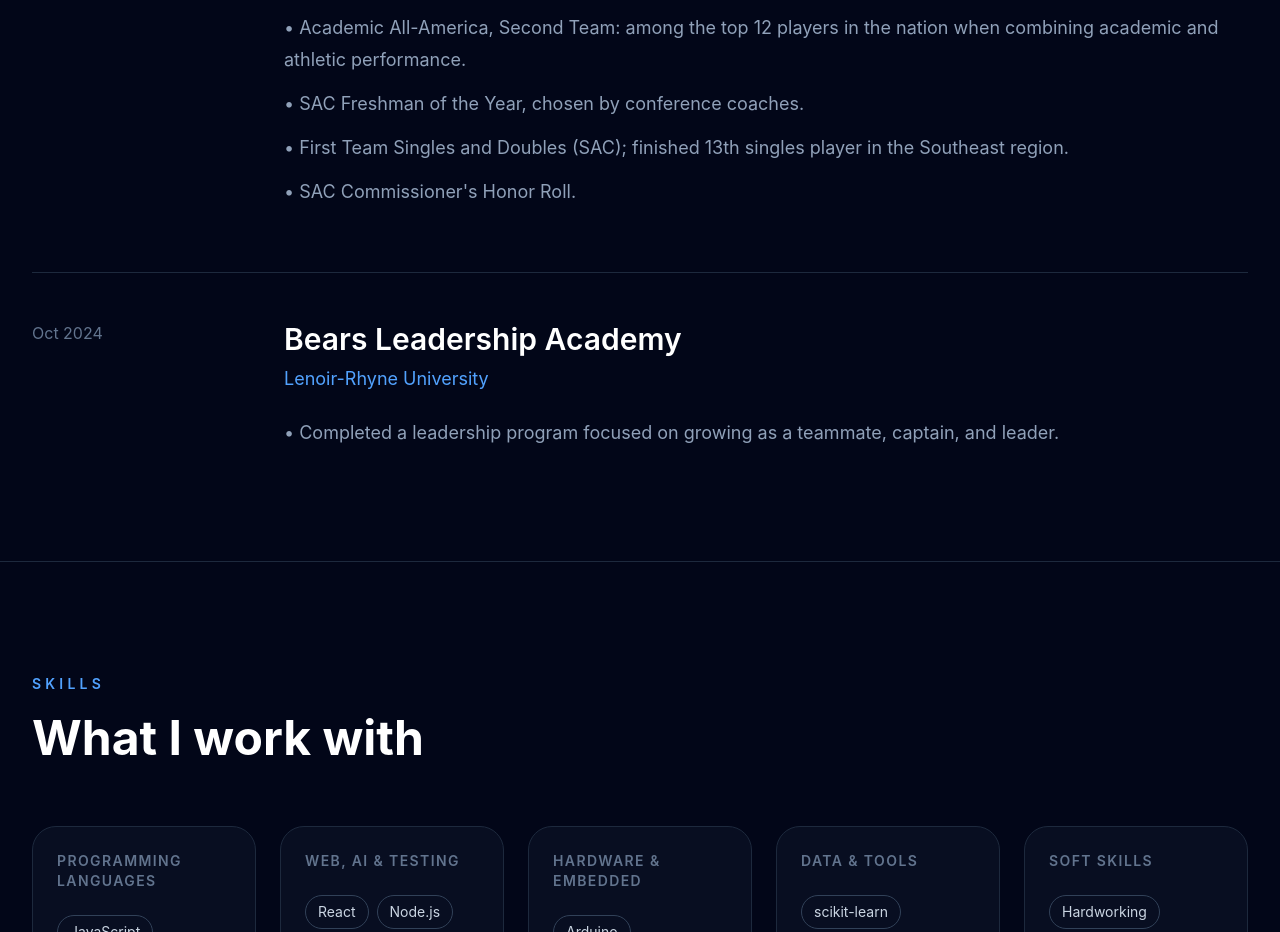
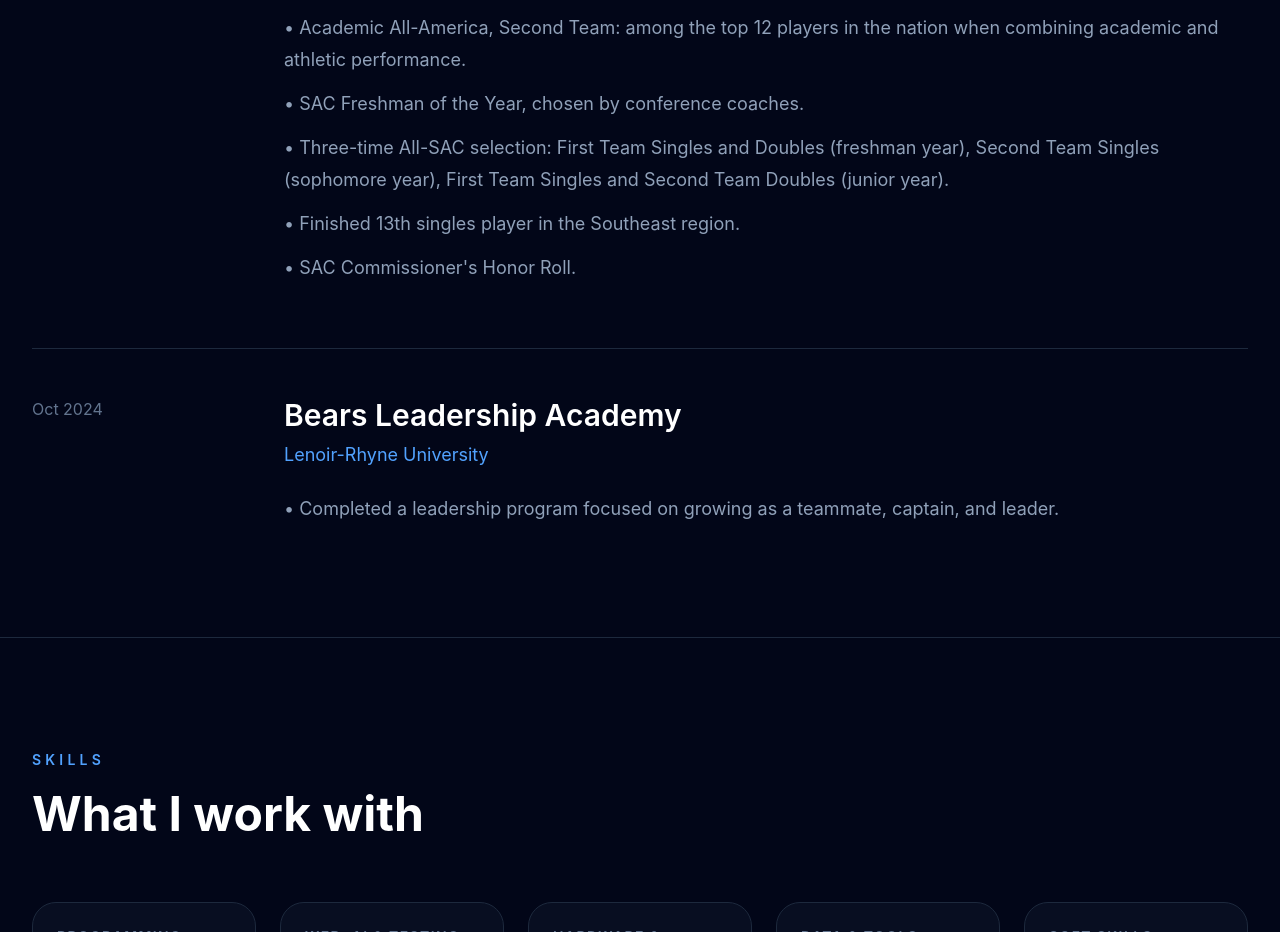
Before and after one commit to runamdrs/runamuderrisoglu, a React (Vite) app: page / in a window 1280 px wide. Shown: the part 3640-4572 px from the top of the page. Built offline with nearby package versions, Linux system fonts and the light colour scheme.

Commit message:
Add junior year All-SAC honors to athletics section
Co-Authored-By: Claude Fable 5 <noreply@anthropic.com>

```diff
--- a/src/components/Home.jsx
+++ b/src/components/Home.jsx
@@ -50,7 +50,8 @@ const athletics = [
     bullets: [
       "Academic All-America, Second Team: among the top 12 players in the nation when combining academic and athletic performance.",
       "SAC Freshman of the Year, chosen by conference coaches.",
-      "First Team Singles and Doubles (SAC); finished 13th singles player in the Southeast region.",
+      "Three-time All-SAC selection: First Team Singles and Doubles (freshman year), Second Team Singles (sophomore year), First Team Singles and Second Team Doubles (junior year).",
+      "Finished 13th singles player in the Southeast region.",
       "SAC Commissioner's Honor Roll.",
     ],
   },
```
